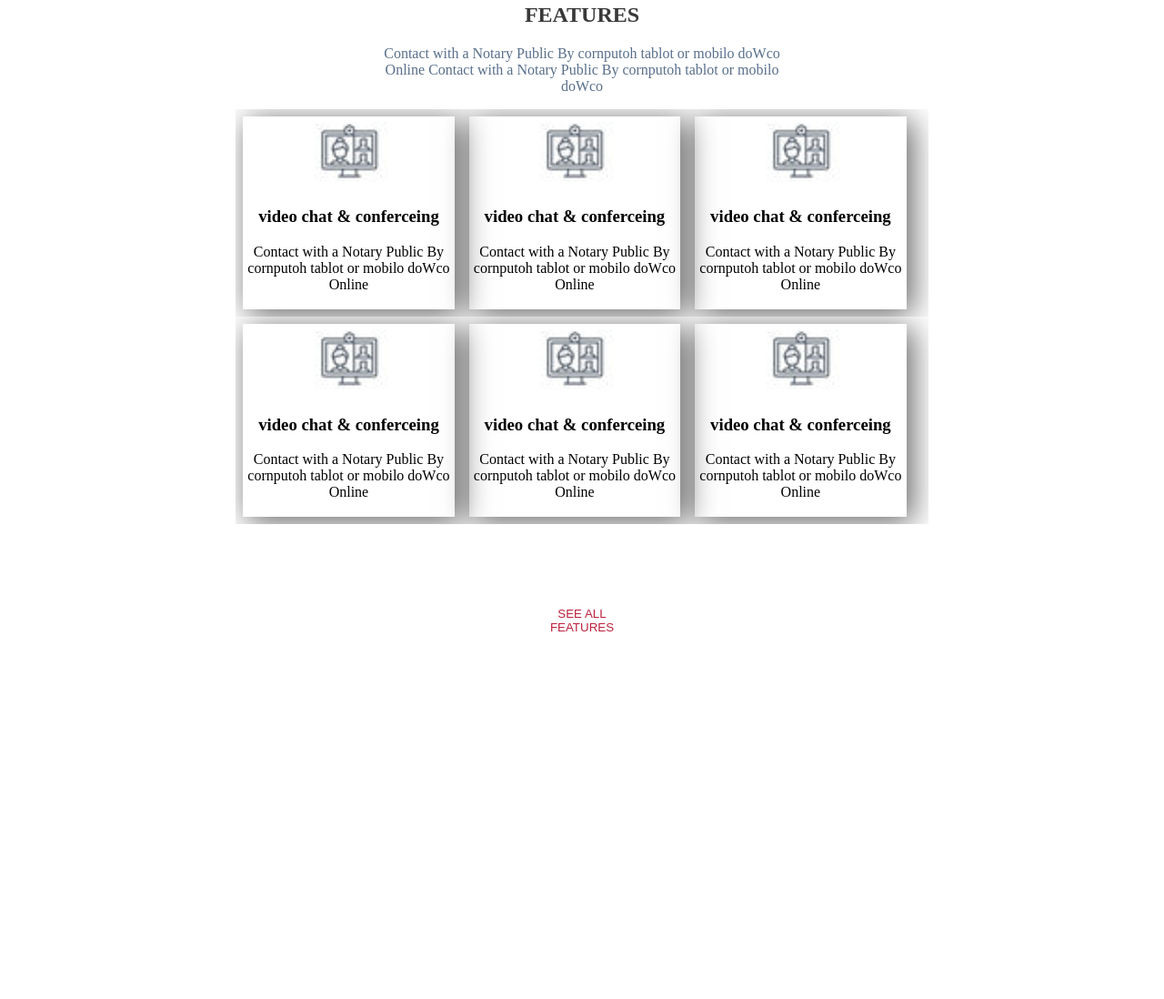
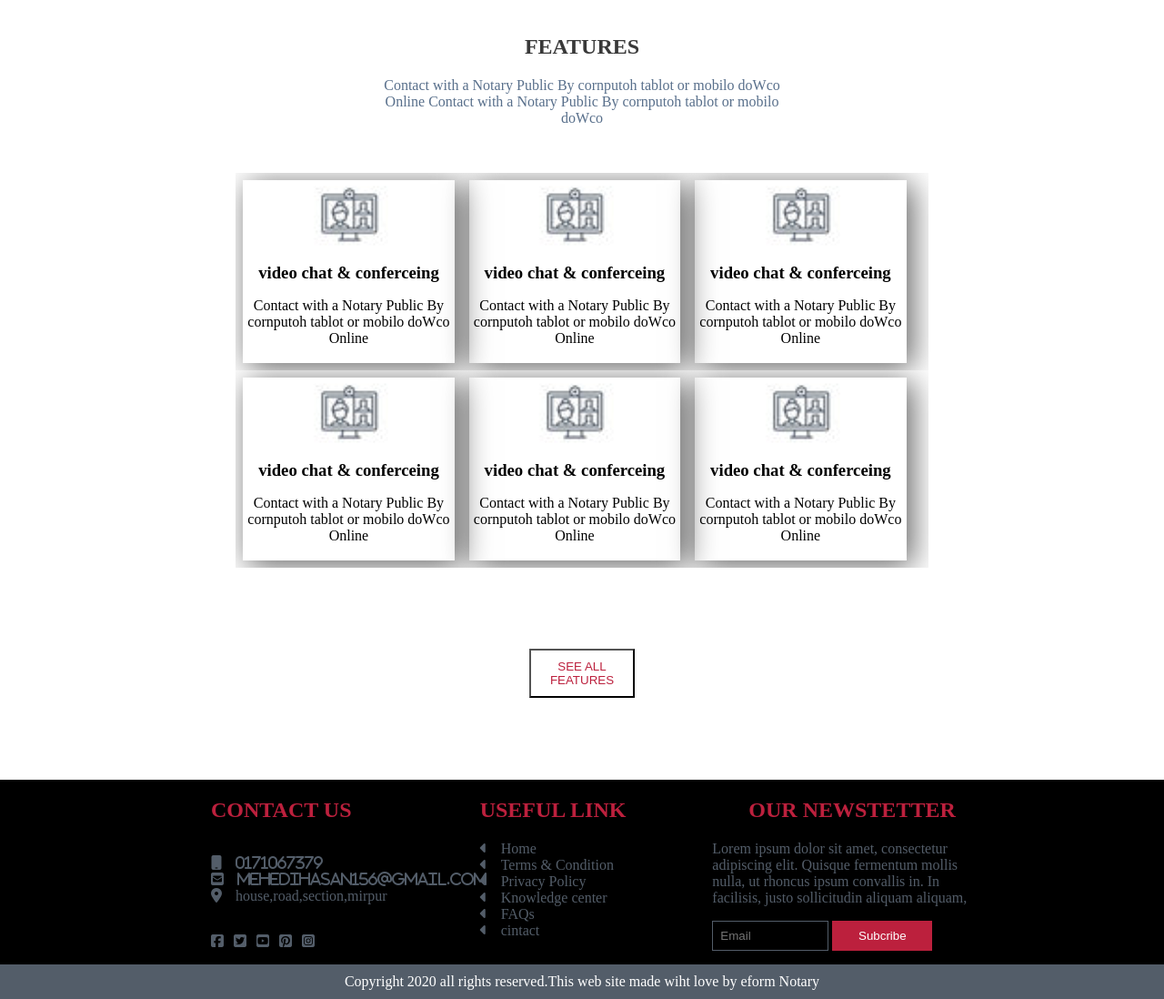
Before and after one commit to MehedihasanMH/img_html_02, a plain HTML site: page index.html in a window 1280 px wide. Shown: the part 1483-2581 px from the top of the page at 91% size. Before the commit the page ends 2271 px from the top, so only its background shows below. Drawn offline with Linux system fonts and the light colour scheme.

Commit message:
Add files via upload

```diff
--- a/css/style.css
+++ b/css/style.css
@@ -235,6 +235,7 @@ header{}
 }
 .first{
 	margin: 0 auto;
+	padding: 35px 0;
 	width: 50%;
 	/*border: 1px solid red;*/
 	text-align: center;
@@ -275,7 +276,13 @@ header{}
 	padding: 2px;
 }
 .middle1 img{}
+.middle1 h3{
+	margin: 10px 0;
+}
 .middle1 p{
+}
+.middle1:nth-child (3){
+	background-color: red;
 }
 .last{
 	width: 13%;
@@ -287,7 +294,7 @@ header{}
 	text-transform: uppercase;
 	color: #BC203D;
 	background-color:white;
-	border: none;
+	padding: 10px;
 }
 .last button:hover{
 	color:white;
@@ -295,3 +302,85 @@ header{}
 	transition: .3s;
 }
 /*features End*/
+/*footer End*/
+.f_topbar{
+	background-color:black;
+
+}
+.f_topbar_wraper{
+	overflow: hidden;
+}
+.contact{
+	width: 33%;
+	float: left;
+}
+.contact h2{
+	text-transform: uppercase;
+	color: #BC203D;
+	padding-left: 40px;
+}
+.contact_add ul{
+	list-style: none;
+	display: inline-block;
+}
+.contact_add ul li{
+	color: #535D69;
+	display: inline-block;
+	padding-right: 7px;
+}
+.contact_add ul li span{
+	padding-left: 15px;
+}
+.useful{
+	width: 33%;
+	float: left;
+}
+.useful h2{
+	text-transform: uppercase;
+	color: #BC203D;
+	padding-left: 40px;
+}
+.useful ul{
+	list-style: none;
+}
+.useful ul li{
+	color: #535D69;
+	padding-right: 7px;
+}
+.useful ul li span{
+	padding-left: 15px;
+}
+.newstetter{
+	width: 33%;
+	float: left;
+}
+.newstetter h2{
+	text-transform: uppercase;
+	color: #BC203D;
+	padding-left: 40px;
+}
+.newstetter p{
+	color: #535D69;
+}
+.newstetter input{
+	width: 110px;
+	background-color: transparent;
+	border:1px solid #535D69;
+	padding: 8px;
+}
+.newstetter input[type="button"]{
+	background-color: #BC203D;
+	border: 1px solid transparent;
+	color: #fff;
+	cursor: pointer;
+}
+.f_bottombar{
+	color: white;
+	background-color:#535D69 ;
+	text-align: center;
+}
+.f_bottombar p{
+	margin: 0;
+	padding: 10px;
+}
+/*footer End*/
--- a/index.html
+++ b/index.html
@@ -147,6 +147,58 @@
 
 
 </section>
-<!--features start-->
+<!--features end-->
+<!--footer start-->
+<!--footertop bar start-->
+<footer>
+	<div class="f_topbar">
+		<div class="container">
+			<div class="f_topbar_wraper">
+				<div class="contact">
+					<h2>contact us</h2>
+					<div class="contact_add">
+					<ul>
+						<li><i class="fas fa-mobile"><span>0171067379</span></i></li>
+						<li><i class="fas fa-envelope-square"><span>mehedihasan156@gmail.com</span></i></li>
+						<li><i class="fas fa-map-marker-alt"></i><span>house,road,section,mirpur</span></li>
+
+					</ul>
+
+						<ul>
+							<li><i class="fab fa-facebook-square"></i></li>
+							<li><i class="fab fa-twitter-square"></i></li>
+							<li><i class="fab fa-youtube-square"></i></li>
+							<li><i class="fab fa-pinterest-square"></i></li>
+							<li><i class="fab fa-instagram-square"></i></li>
+						</ul>
+
+					</div>
+				</div>
+				<div class="useful">
+					<h2>useful link</h2>
+					<ul>
+						<li><i class="fas fa-caret-left"></i><span>Home</span></li>
+						<li><i class="fas fa-caret-left"></i><span>Terms & Condition</span></li>
+						<li><i class="fas fa-caret-left"></i><span>Privacy Policy</span></li>
+						<li><i class="fas fa-caret-left"></i><span>Knowledge center</span></li>
+						<li><i class="fas fa-caret-left"></i><span>FAQs</span></li>
+						<li><i class="fas fa-caret-left"></i><span>cintact</span></li>
+					</ul>
+				</div>
+				<div class="newstetter">
+					<h2>our newstetter</h2>
+					<p>Lorem ipsum dolor sit amet, consectetur adipiscing elit. Quisque fermentum mollis nulla, ut rhoncus ipsum convallis in. In facilisis, justo sollicitudin aliquam aliquam,</p>
+					<input type="text" placeholder="Email">
+					<input type="button" value="Subcribe">
+				</div>
+			</div>
+		</div>
+	</div>
+	<div class="f_bottombar">
+		<p>Copyright 2020 all rights reserved.This web site made wiht love by eform Notary</p>
+	</div>
+</footer>
+<!--footertop bar end-->
+<!--footer End-->
 </body>
 </html>
```
